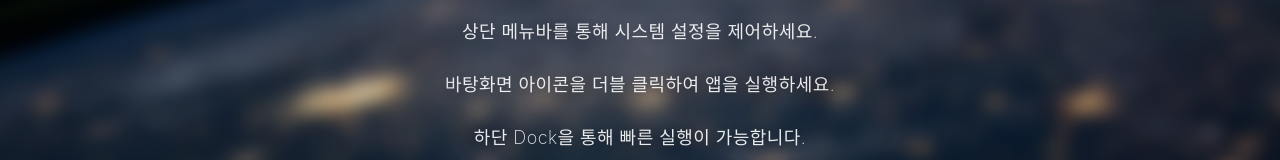
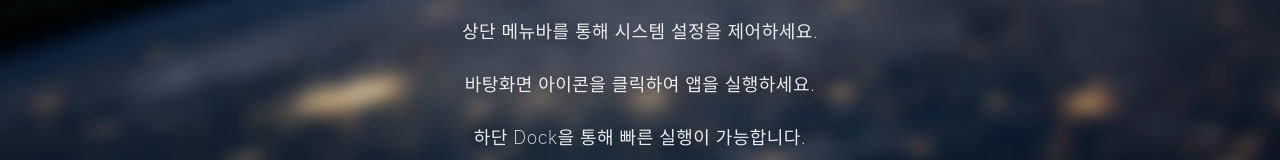
Before and after one commit to tyeon99/portfolio, a Next.js app: page /portfolio/ in a window 1280 px wide. Shown: the part 313-473 px from the top of the page. Built offline with nearby package versions, Linux system fonts and the light colour scheme; a web font is replaced by a local one.

Commit message:
바탕화면 아이콘 더블클릭 -> 클릭 수정

```diff
--- a/src/components/DesktopIcons.tsx
+++ b/src/components/DesktopIcons.tsx
@@ -30,7 +30,7 @@ export default function DesktopIcons({ onOpenApp }: DesktopIconsProps) {
     });
   }
 
-  const handleDoubleClick = (id: string) => {
+  const handleClick = (id: string) => {
     const iconBounds = iconRefs.current[id]?.current?.getBoundingClientRect() || null;
     onOpenApp(id, iconBounds);
   };
@@ -39,7 +39,7 @@ export default function DesktopIcons({ onOpenApp }: DesktopIconsProps) {
     <div className={styles.desktopContainer}>
       <div className={styles.column}>
         {leftIcons.map((app) => (
-          <div key={app.id} className={styles.iconWrapper} onDoubleClick={() => handleDoubleClick(app.id)} ref={iconRefs.current[app.id]}>
+          <div key={app.id} className={styles.iconWrapper} onClick={() => handleClick(app.id)} ref={iconRefs.current[app.id]}>
             <div className={styles.iconBox}>{app.icon}</div>
             <span className={styles.label}>{app.label}</span>
           </div>
@@ -47,7 +47,7 @@ export default function DesktopIcons({ onOpenApp }: DesktopIconsProps) {
       </div>
       <div className={styles.column}>
         {rightIcons.map((app) => (
-          <div key={app.id} className={styles.iconWrapper} onDoubleClick={() => handleDoubleClick(app.id)} ref={iconRefs.current[app.id]}>
+          <div key={app.id} className={styles.iconWrapper} onClick={() => handleClick(app.id)} ref={iconRefs.current[app.id]}>
             <div className={styles.iconBox}>{app.icon}</div>
             <span className={styles.label}>{app.label}</span>
           </div>
--- a/src/components/LockScreen.tsx
+++ b/src/components/LockScreen.tsx
@@ -105,7 +105,7 @@ export default function LockScreen({ onStart }: LockScreenProps) {
           <h2 className={styles.guideTitle}>💡 GUIDE 💡 </h2>
           <ul className={styles.guideList}>
             <li>상단 메뉴바를 통해 시스템 설정을 제어하세요.</li>
-            <li>바탕화면 아이콘을 더블 클릭하여 앱을 실행하세요.</li>
+            <li>바탕화면 아이콘을 클릭하여 앱을 실행하세요.</li>
             <li>하단 Dock을 통해 빠른 실행이 가능합니다.</li>
             <li>아래 &apos;Get Started&apos; 버튼 또는 &apos;Enter&apos;를 눌러 시작해 보세요.</li>
           </ul>
--- a/src/components/windows/GuideWindow.tsx
+++ b/src/components/windows/GuideWindow.tsx
@@ -4,7 +4,7 @@ import { MousePointer2, Monitor, Layout } from "lucide-react";
 export default function Guide() {
   const steps = [
     { icon: <Monitor size={18} />, text: "상단 메뉴바를 통해 시스템 설정을 제어하세요." },
-    { icon: <MousePointer2 size={18} />, text: "바탕화면 아이콘을 더블 클릭하여 앱을 실행하세요." },
+    { icon: <MousePointer2 size={18} />, text: "바탕화면 아이콘을 클릭하여 앱을 실행하세요." },
     { icon: <Layout size={18} />, text: "하단 Dock을 통해 자주 쓰는 앱에 빠르게 접근하세요." },
   ];
 
```
